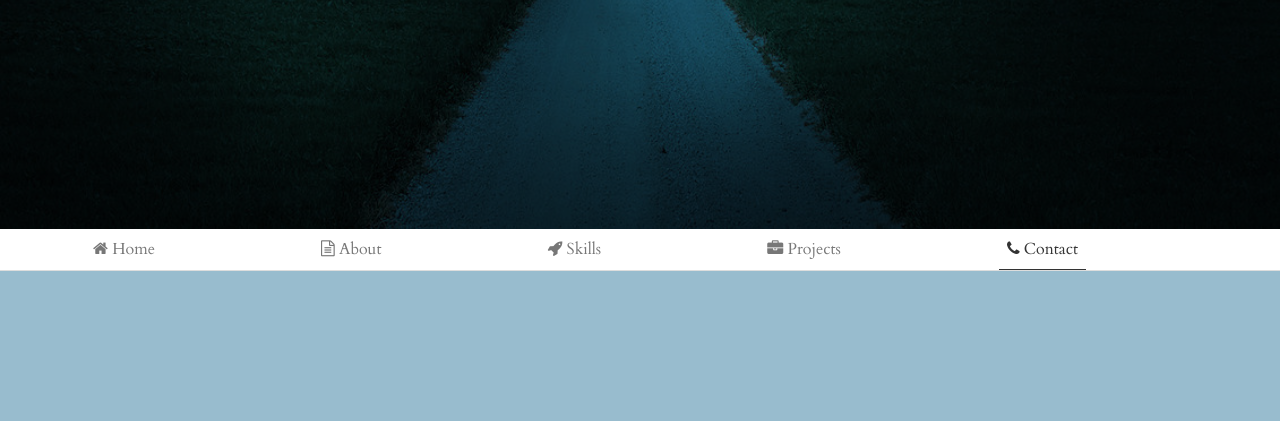
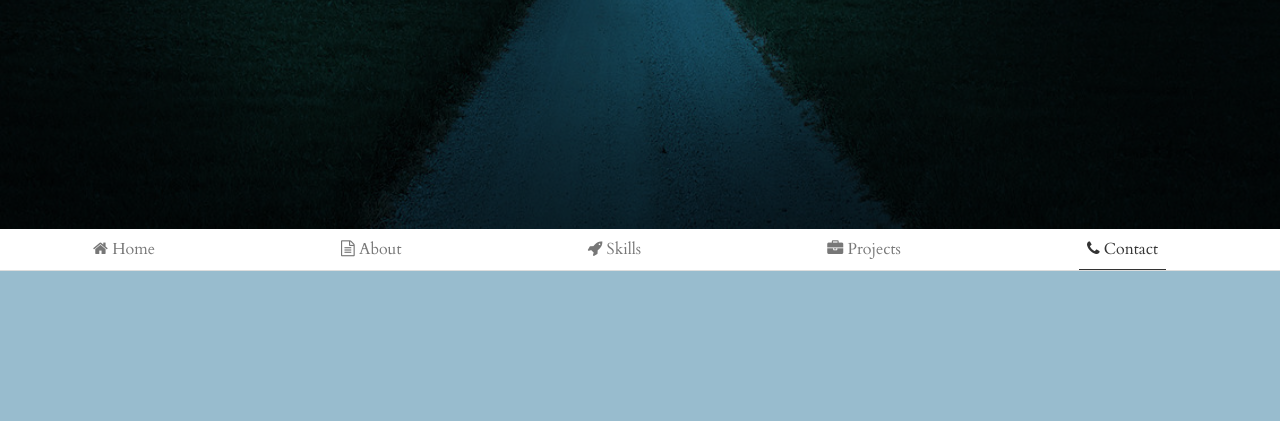
Before and after one commit to Siddharth1698/Siddharth1698.github.io, a PHP site: page / in a window 1280 px wide. Shown: the part 571-992 px from the top of the page. Run offline with PHP 8.4, Linux system fonts and the light colour scheme.

Commit message:
Update style.default.css

```diff
--- a/css/style.default.css
+++ b/css/style.default.css
@@ -8,7 +8,7 @@
 }
 
 .navi{
- padding-left: 150px;
+ padding-left: 170px;
 }
 
 .text-small {
```
